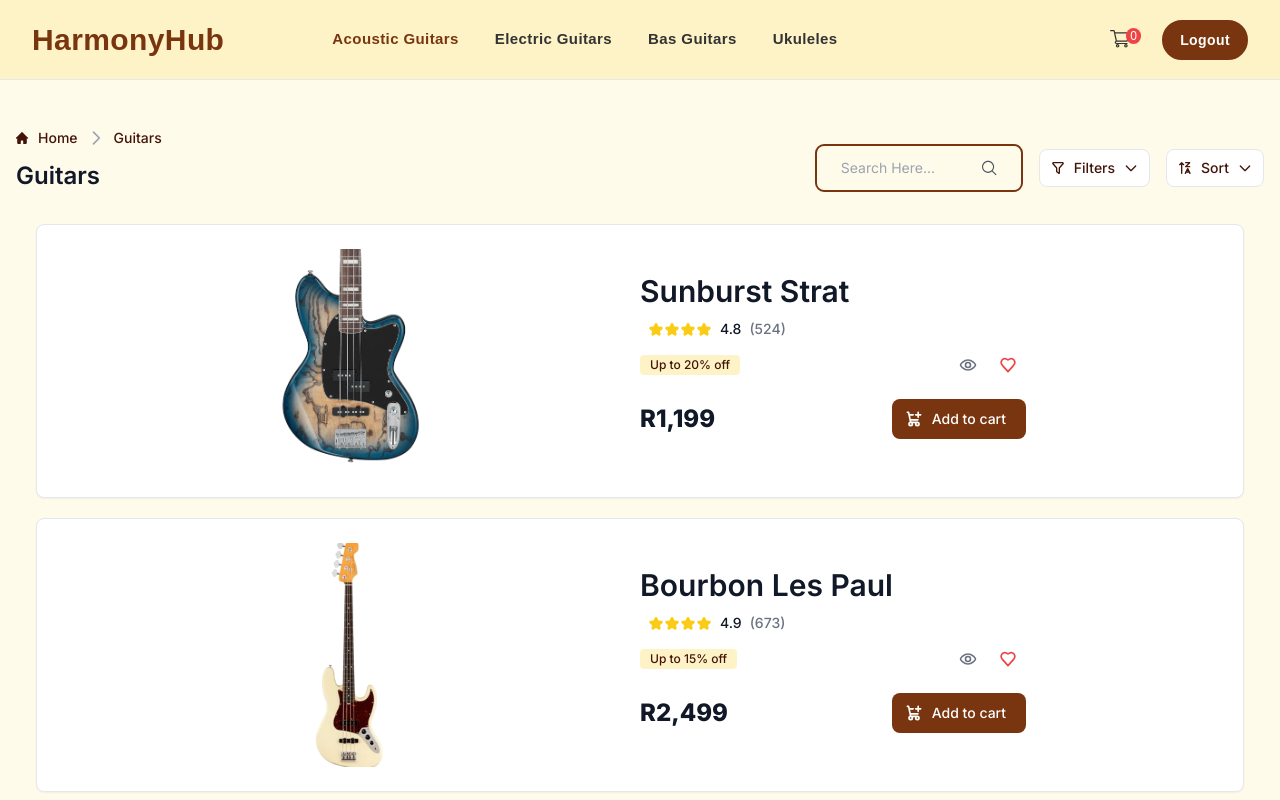
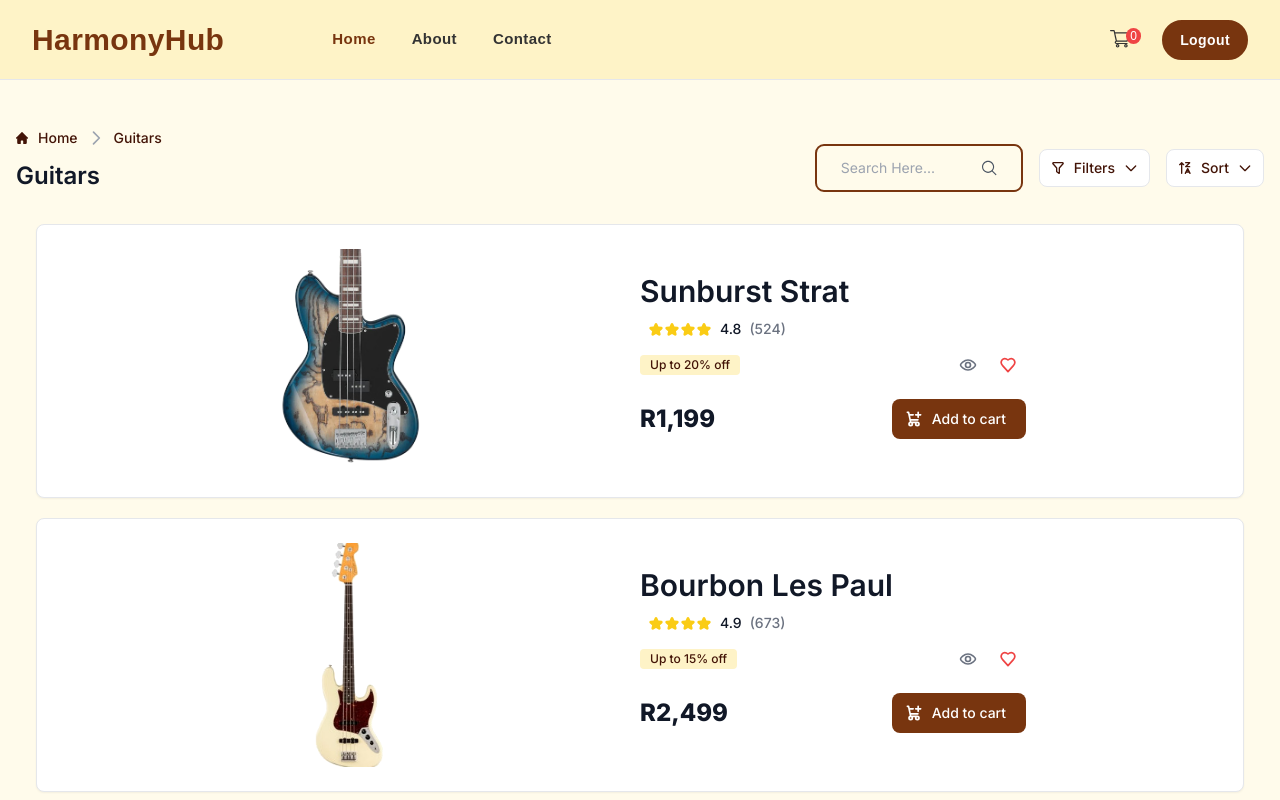
Before and after one commit to hlokomani/hobbystore, a Next.js app: page /products in a window 1280 px wide. Shown: the top 800 px of the page. Built offline with nearby package versions, Linux system fonts and the light colour scheme.

Commit message:
Update Header

```diff
--- a/components/Footer/Footer.jsx
+++ b/components/Footer/Footer.jsx
@@ -7,14 +7,14 @@ const Footer = () => {
             <div className="flex max-lg:flex-col items-center justify-between gap-6">
 
                 <ul className="flex flex-wrap justify-center gap-x-6 gap-4">
-                    <li><a href="/products" className="text-xl hover:text-gray-600">
+                    <li><a href="javascript:void(0)" className="text-xl hover:text-gray-600">
                         <svg xmlns="http://www.w3.org/2000/svg" className="inline w-7 h-7" viewBox="0 0 512 512">
                             <path fill="#1877f2" d="M512 256c0 127.78-93.62 233.69-216 252.89V330h59.65L367 256h-71v-48.02c0-20.25 9.92-39.98 41.72-39.98H370v-63s-29.3-5-57.31-5c-58.47 0-96.69 35.44-96.69 99.6V256h-65v74h65v178.89C93.62 489.69 0 383.78 0 256 0 114.62 114.62 0 256 0s256 114.62 256 256z" data-original="#1877f2" />
                             <path fill="#fff" d="M355.65 330 367 256h-71v-48.021c0-20.245 9.918-39.979 41.719-39.979H370v-63s-29.296-5-57.305-5C254.219 100 216 135.44 216 199.6V256h-65v74h65v178.889c13.034 2.045 26.392 3.111 40 3.111s26.966-1.066 40-3.111V330z" data-original="#ffffff" />
                         </svg>
                     </a></li>
 
-                    <li><a href="/products" className="text-xl hover:text-gray-600">
+                    <li><a href="javascript:void(0)" className="text-xl hover:text-gray-600">
                         <svg xmlns="http://www.w3.org/2000/svg" className="inline w-7 h-7" viewBox="0 0 176 176">
                             <g data-name="Layer 2">
                                 <rect width="176" height="176" fill="#0077b5" data-original="#0077b5" rx="24" />
@@ -23,7 +23,7 @@ const Footer = () => {
                         </svg>
                     </a></li>
 
-                    <li><a href="/products" className="text-xl hover:text-gray-600">
+                    <li><a href="javascript:void(0)" className="text-xl hover:text-gray-600">
                         <svg xmlns="http://www.w3.org/2000/svg" className="inline w-7 h-7" viewBox="0 0 24 24">
                             <linearGradient id="a" x1="-37.106" x2="-26.555" y1="-72.705" y2="-84.047" gradientTransform="matrix(0 -1.982 -1.844 0 -132.522 -51.077)" gradientUnits="userSpaceOnUse">
                                 <stop offset="0" stopColor="#fd5" />
@@ -38,9 +38,9 @@ const Footer = () => {
 
                 <p className='text-base text-gray-600 max-lg:order-1'>© HarmonyHub. All rights reserved.</p>
                 <ul className="flex gap-x-6 gap-y-2 flex-wrap">
-                    <li><a href="/products" className="text-gray-600 hover:text-black text-base">Terms of Service</a></li>
-                    <li><a href="/products" className="text-gray-600 hover:text-black text-base">Privacy Policy</a></li>
-                    <li><a href="/products" className="text-gray-600 hover:text-black text-base">Contact</a></li>
+                    <li><a href="javascript:void(0)" className="text-gray-600 hover:text-black text-base">Terms of Service</a></li>
+                    <li><a href="javascript:void(0)" className="text-gray-600 hover:text-black text-base">Privacy Policy</a></li>
+                    <li><a href="javascript:void(0)" className="text-gray-600 hover:text-black text-base">Contact</a></li>
                 </ul>
             </div>
         </footer>
--- a/components/Header/Header.jsx
+++ b/components/Header/Header.jsx
@@ -35,13 +35,11 @@ const Header = () => {
                 <ul
                     className='lg:flex lg:gap-x-3 max-lg:space-y-3 max-lg:fixed max-lg:bg-white max-lg:w-1/2 max-lg:min-w-[300px] max-lg:top-0 max-lg:left-0 max-lg:p-6 max-lg:h-full max-lg:shadow-md max-lg:overflow-auto z-50 ml-5'>
                     <li className='max-lg:border-b max-lg:py-3 px-3'><a href='/products'
-                        className='text-browner hover:text-browner text-[15px] block font-semibold'>Acoustic Guitars</a></li>
-                    <li className='max-lg:border-b max-lg:py-3 px-3'><a href='/products'
-                        className='text-[#333] hover:text-browner text-[15px] block font-semibold'>Electric Guitars</a></li>
-                    <li className='max-lg:border-b max-lg:py-3 px-3'><a href='/products'
-                        className='text-[#333] hover:text-browner text-[15px] block font-semibold'>Bas Guitars</a></li>
-                    <li className='max-lg:border-b max-lg:py-3 px-3'><a href='/products'
-                        className='text-[#333] hover:text-browner text-[15px] block font-semibold'>Ukuleles</a></li>
+                        className='text-browner hover:text-browner text-[15px] block font-semibold'>Home</a></li>
+                    <li className='max-lg:border-b max-lg:py-3 px-3'><a href='javascript:void(0)'
+                        className='text-[#333] hover:text-browner text-[15px] block font-semibold'>About</a></li>
+                    <li className='max-lg:border-b max-lg:py-3 px-3'><a href='javascript:void(0)'
+                        className='text-[#333] hover:text-browner text-[15px] block font-semibold'>Contact</a></li>
                 </ul>
             </div>
 
```
